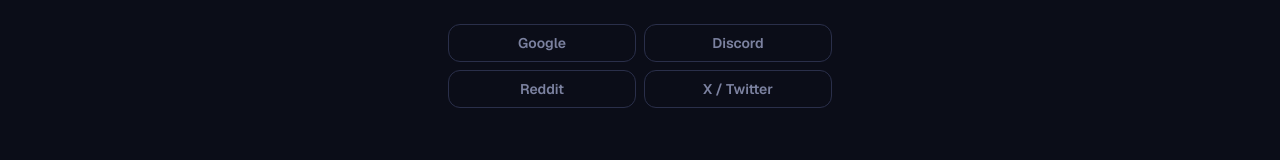
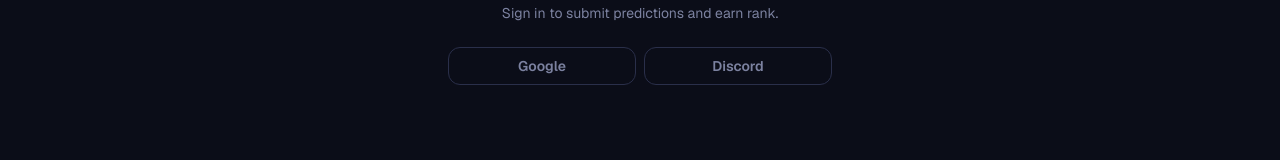
Before and after one commit to tengine8000/animewarboard-website, a Next.js app: page /login in a window 1280 px wide. Shown: the part 370-530 px from the top of the page. Built offline with nearby package versions, Linux system fonts and the light colour scheme; no server answers; the database is empty.

Commit message:
feat: remove Reddit and X/Twitter from login UI — Google + Discord only
Co-Authored-By: Claude Sonnet 4.6 <noreply@anthropic.com>

```diff
--- a/components/oauth-buttons.tsx
+++ b/components/oauth-buttons.tsx
@@ -1,10 +1,8 @@
 import { signIn } from "@/auth";
 
 const PROVIDERS = [
-  { label: "Google",      id: "google"  },
-  { label: "Discord",     id: "discord" },
-  { label: "Reddit",      id: "reddit"  },
-  { label: "X / Twitter", id: "twitter" },
+  { label: "Google",  id: "google"  },
+  { label: "Discord", id: "discord" },
 ];
 
 const btnStyle = [
```
